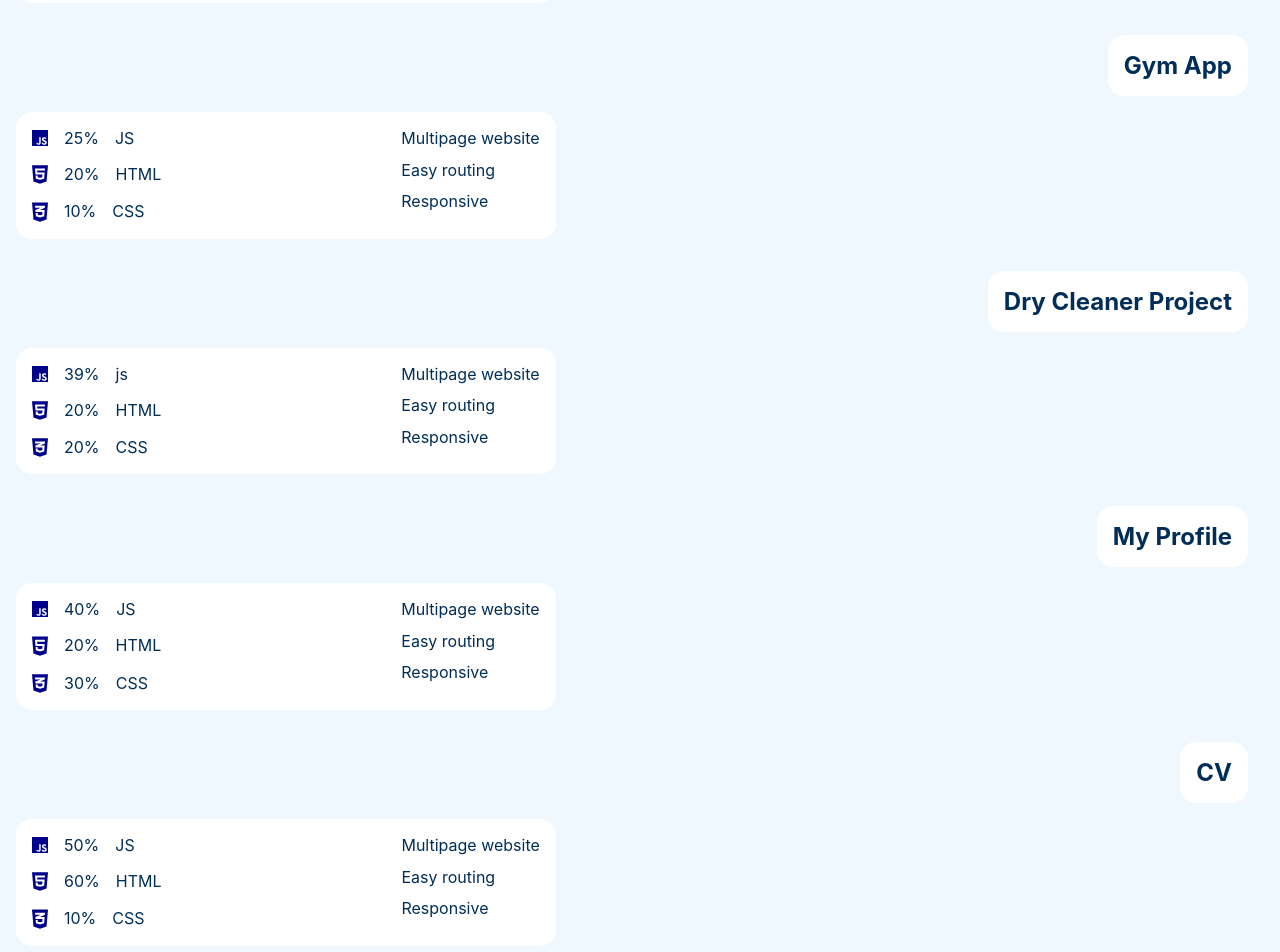
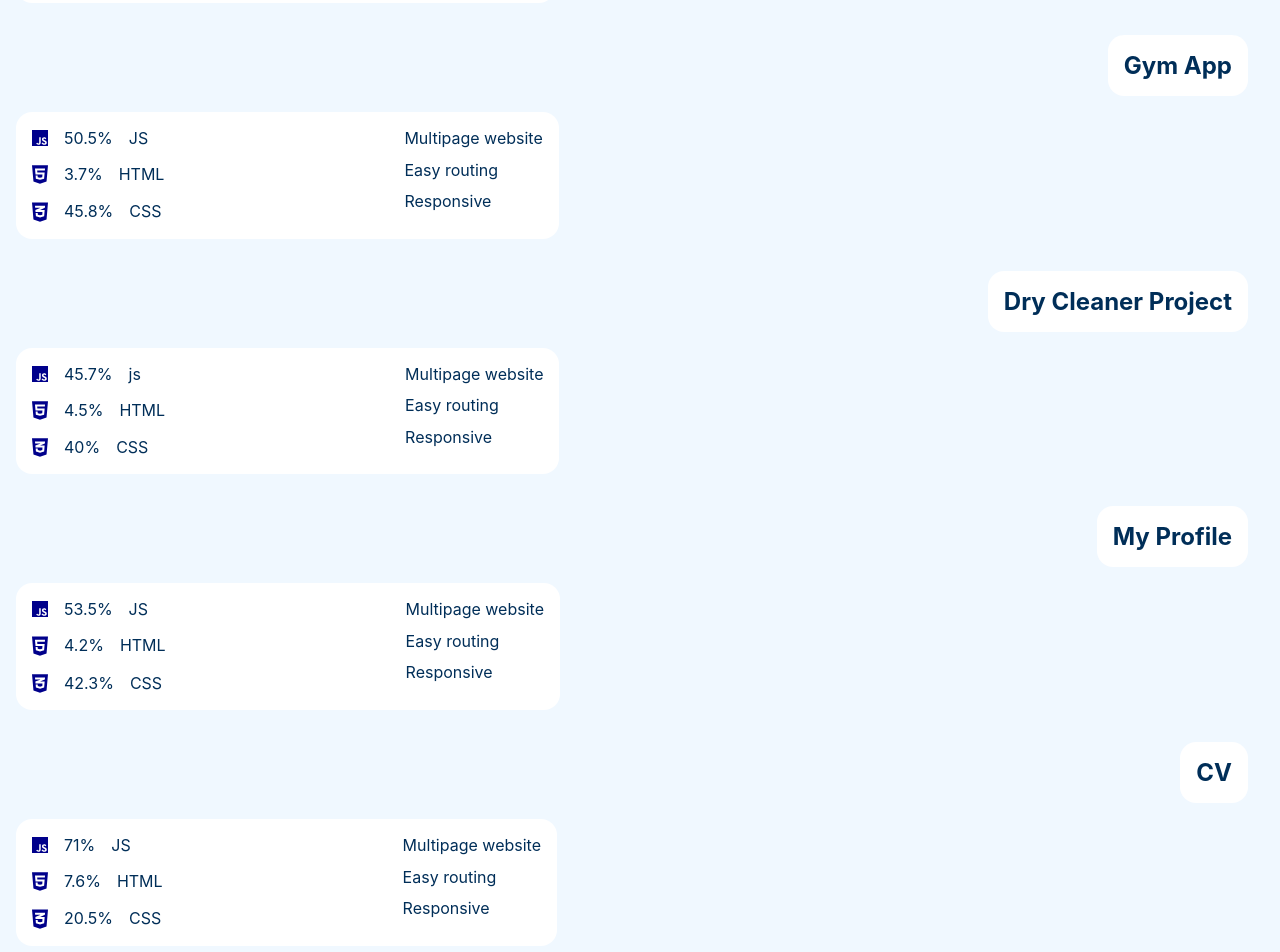
Before and after one commit to bhimray/CV, a React (Create React App) app in the folder bilen-cv/: page / in a window 1280 px wide. Shown: the part 980-1932 px from the top of the page. Built offline with nearby package versions, Linux system fonts and the light colour scheme.

Commit message:
changin-project-data

```diff
--- a/bilen-cv/src/components/Project/Project.jsx
+++ b/bilen-cv/src/components/Project/Project.jsx
@@ -50,17 +50,17 @@ const Project = () => {
           <div className='project-language'>
             <div className="project-language-description">
               <img src={jsIcon} className='language-icon'></img>
-              <div className='language-percent'>25%</div>
+              <div className='language-percent'>50.5%</div>
               <div className='language-name'>JS</div>
             </div>
             <div className="project-language-description">
               <img src={htmlIcon} className='language-icon'></img>
-              <div className='language-percent'>20%</div>
+              <div className='language-percent'>3.7%</div>
               <div className='language-name'>HTML</div>
             </div>
             <div className="project-language-description">
               <img src={cssIcon} className='language-icon'></img>
-              <div className='language-percent'>10%</div>
+              <div className='language-percent'>45.8%</div>
               <div className='language-name'>CSS</div>
             </div>
           </div>
@@ -79,17 +79,17 @@ const Project = () => {
           <div className='project-language'>
             <div className="project-language-description">
               <img src={jsIcon} className='language-icon'></img>
-              <div className='language-percent'>39%</div>
+              <div className='language-percent'>45.7%</div>
               <div className='language-name'>js</div>
             </div>
             <div className="project-language-description">
               <img src={htmlIcon} className='language-icon'></img>
-              <div className='language-percent'>20%</div>
+              <div className='language-percent'>4.5%</div>
               <div className='language-name'>HTML</div>
             </div>
             <div className="project-language-description">
               <img src={cssIcon} className='language-icon'></img>
-              <div className='language-percent'>20%</div>
+              <div className='language-percent'>40%</div>
               <div className='language-name'>CSS</div>
             </div>
           </div>
@@ -108,17 +108,17 @@ const Project = () => {
           <div className='project-language'>
             <div className="project-language-description">
               <img src={jsIcon} className='language-icon'></img>
-              <div className='language-percent'>40%</div>
+              <div className='language-percent'>53.5%</div>
               <div className='language-name'>JS</div>
             </div>
             <div className="project-language-description">
               <img src={htmlIcon} className='language-icon'></img>
-              <div className='language-percent'>20%</div>
+              <div className='language-percent'>4.2%</div>
               <div className='language-name'>HTML</div>
             </div>
             <div className="project-language-description">
               <img src={cssIcon} className='language-icon'></img>
-              <div className='language-percent'>30%</div>
+              <div className='language-percent'>42.3%</div>
               <div className='language-name'>CSS</div>
             </div>
           </div>
@@ -137,17 +137,17 @@ const Project = () => {
           <div className='project-language'>
             <div className="project-language-description">
               <img src={jsIcon} className='language-icon'></img>
-              <div className='language-percent'>50%</div>
+              <div className='language-percent'>71%</div>
               <div className='language-name'>JS</div>
             </div>
             <div className="project-language-description">
               <img src={htmlIcon} className='language-icon'></img>
-              <div className='language-percent'>60%</div>
+              <div className='language-percent'>7.6%</div>
               <div className='language-name'>HTML</div>
             </div>
             <div className="project-language-description">
               <img src={cssIcon} className='language-icon'></img>
-              <div className='language-percent'>10%</div>
+              <div className='language-percent'>20.5%</div>
               <div className='language-name'>CSS</div>
             </div>
           </div>
```
